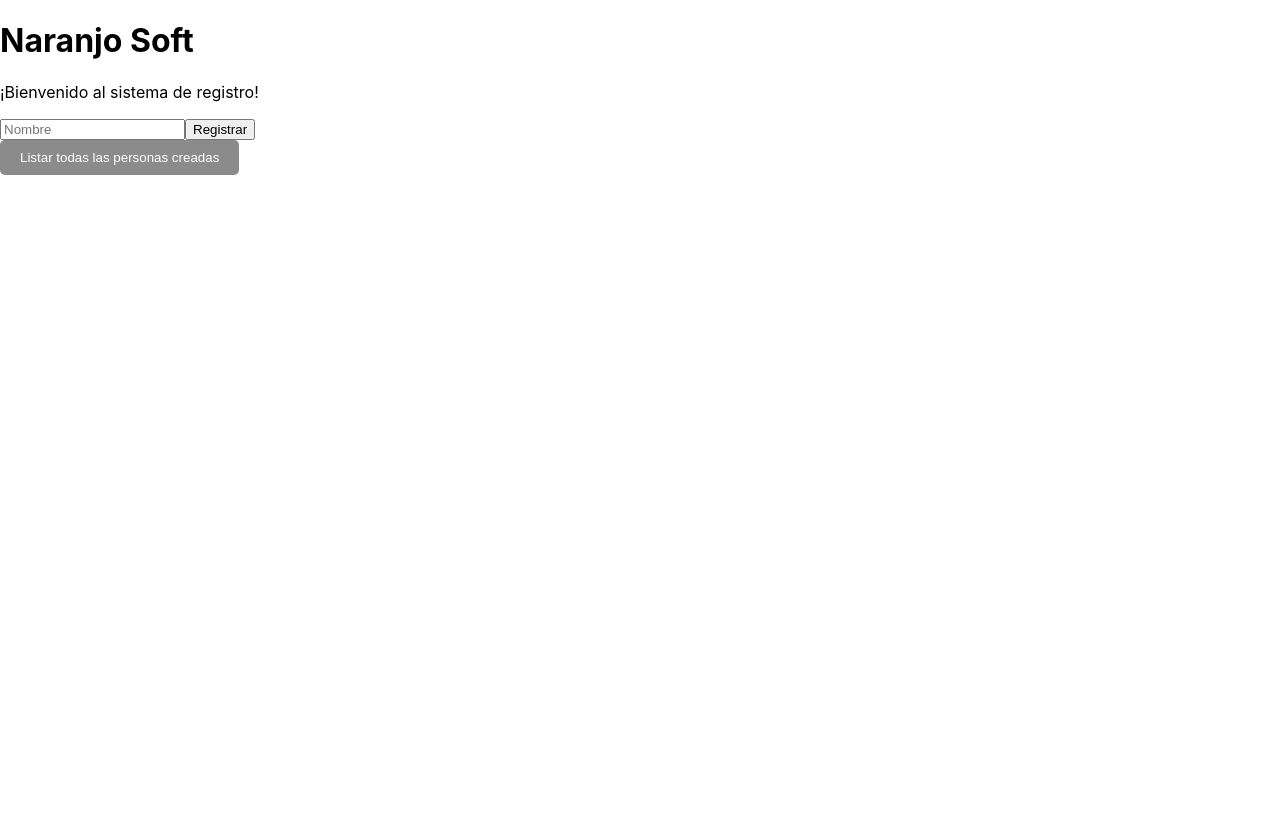
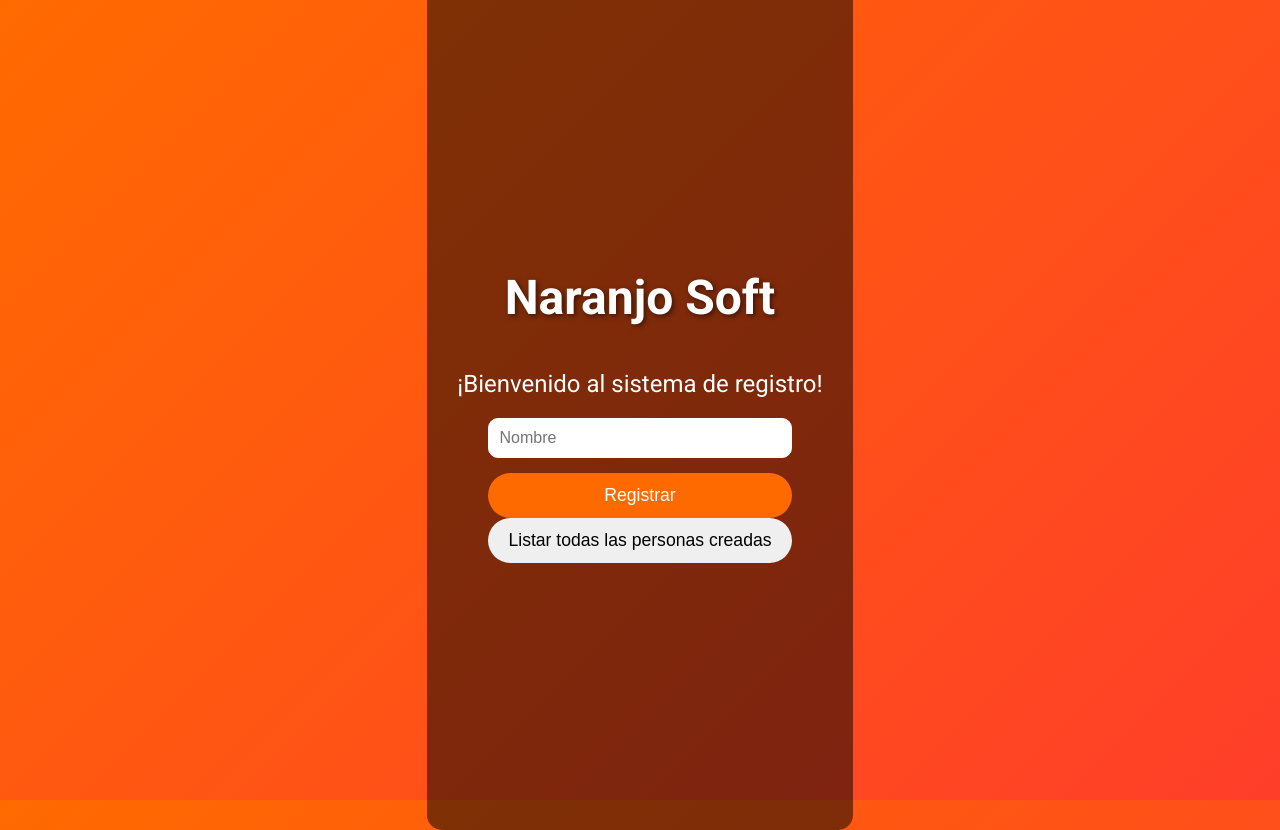
Before and after one commit to PedroCarreno/InvestigacionFront-Back, a React (Create React App) app in the folder registro-persona/: page / in a window 1280 px wide. Before the commit the page ends 800 px from the top, so only its background shows below. Built offline with nearby package versions, Linux system fonts and the light colour scheme.

Commit message:
corrigo ventana blanca arriba de lista

```diff
--- a/registro-persona/src/App.css
+++ b/registro-persona/src/App.css
@@ -1,35 +1,155 @@
+.App {
+  text-align: center;
+}
+
+.App-logo {
+  height: 40vmin;
+  pointer-events: none;
+}
+
+@media (prefers-reduced-motion: no-preference) {
+  .App-logo {
+    animation: App-logo-spin infinite 20s linear;
+  }
+}
+
+.App-header {
+  background-color: #282c34;
+  min-height: 100vh;
+  display: flex;
+  flex-direction: column;
+  align-items: center;
+  justify-content: center;
+  font-size: calc(10px + 2vmin);
+  color: white;
+}
+
+.App-link {
+  color: #61dafb;
+}
+
+@keyframes App-logo-spin {
+  from {
+    transform: rotate(0deg);
+  }
+  to {
+    transform: rotate(360deg);
+  }
+}
+
+
+body {
+  font-family: 'Roboto', sans-serif;
+  background: linear-gradient(135deg, #ff6a00, #ff3e2a);
+  margin: 0;
+  padding: 0;
+  display: flex;
+  justify-content: center;
+  align-items: center;
+  height: 100vh;
+  color: white;
+}
+
+
+.App {
+  text-align: center;
+  width: 100%;
+  max-width: 500px;
+  margin: 0 auto;
+}
+
+/* Header and title */
+.App-header {
+  display: flex;
+  flex-direction: column;
+  justify-content: center;
+  align-items: center;
+  background-color: rgba(0, 0, 0, 0.5);
+  padding: 30px;
+  border-radius: 15px;
+}
+
+.title {
+  font-size: 3rem;
+  margin-bottom: 20px;
+  font-weight: bold;
+  text-shadow: 2px 2px 5px rgba(0, 0, 0, 0.5);
+}
+
+.subtitle {
+  font-size: 1.5rem;
+  margin-bottom: 20px;
+}
+
+/* Form styles */
+.form {
+  display: flex;
+  flex-direction: column;
+  gap: 15px;
+}
+
+.input-field {
+  padding: 10px;
+  font-size: 1rem;
+  border-radius: 10px;
+  border: 1px solid #fff;
+  outline: none;
+  color: black;
+  background-color: #fff;
+}
+
+.input-field:focus {
+  border-color: #ff6a00;
+}
+
+/* Button styles */
+.btn {
+  padding: 12px 20px;
+  font-size: 1.1rem;
+  border: none;
+  border-radius: 25px;
+  cursor: pointer;
+  transition: all 0.3s ease;
+}
+
+.primary-btn {
+  background-color: #ff6a00;
+  color: white;
+}
+
+.primary-btn:hover {
+  background-color: #ff3e2a;
+  transform: scale(1.05);
+}
+
+/* Message styles */
+.message {
+  margin-top: 20px;
+  font-size: 1.2rem;
+  font-weight: bold;
+  color: #00ff00;
+}
 .people-list {
   width: 100%;
-  max-height: 300px; /* Ajusta el tamaño del contenedor */
+  max-height: 300px;  /* Limita la altura máxima de la lista */
   margin-top: 20px;
   background-color: #f4f4f4;
   border-radius: 8px;
   padding: 10px;
-  overflow: hidden; /* Previene el desbordamiento, usaremos el scroll */
 }
 
 .scrollable-list {
-  max-height: 200px; /* Asegura que la lista sea scrollable */
-  overflow-y: auto; /* Activa el scroll vertical */
+  max-height: 200px; /* Ajusta la altura del scroll */
+  overflow-y: auto;  /* Cambiado a 'auto' para habilitar el scroll cuando sea necesario */
+  padding-right: 10px; /* Añadido para evitar que el contenido se superponga al scroll */
 }
 
 .scrollable-list ul {
   padding: 0;
   list-style-type: none;
-  margin: 0;
 }
 
 .scrollable-list li {
   padding: 8px;
   border-bottom: 1px solid #ccc;
 }
-
-/* Otros estilos */
-.btn.secondary-btn {
-  background-color: #8b8b8b;
-  color: white;
-  padding: 10px 20px;
-  border: none;
-  border-radius: 5px;
-  cursor: pointer;
-}
--- a/registro-persona/src/App.js
+++ b/registro-persona/src/App.js
@@ -1,6 +1,6 @@
 import React, { useState } from 'react';
 import './App.css';
-import axios from 'axios';
+import axios from 'axios'; // Importa Axios
 import PerfectScrollbar from 'react-perfect-scrollbar'; // Importa la librería para el scroll personalizado
 import 'react-perfect-scrollbar/dist/css/styles.css'; // Estilos necesarios para la librería
 
@@ -14,9 +14,12 @@ const App = () => {
 
   const handleSubmit = async (e) => {
     e.preventDefault();
+
+    console.log("Enviando nombre:", name); // Verifica si el nombre está bien definido
+
     try {
       const response = await axios.post(`${backendUrl}/person`, {
-        name: name,
+        name: name, // Solo enviamos el nombre, no un objeto 'person'
       });
 
       if (response.status === 200) {
@@ -32,7 +35,7 @@ const App = () => {
 
   const fetchPeople = async () => {
     try {
-      const response = await axios.get(`${backendUrl}/people`);
+      const response = await axios.get(`${backendUrl}/people`); // Supongo que existe esta ruta para obtener las personas
       setPeople(response.data); // Almacena las personas en el estado
     } catch (error) {
       console.error('Error al obtener personas:', error);
@@ -40,12 +43,12 @@ const App = () => {
   };
 
   const handleShowList = async () => {
-    await fetchPeople();
-    setShowList(true);
+    await fetchPeople(); // Cargar personas antes de mostrar la lista
+    setShowList(true);  // Mostrar la lista
   };
 
   const handleCloseList = () => {
-    setShowList(false);
+    setShowList(false); // Cerrar la lista y volver a la pantalla de registro
   };
 
   return (
```
